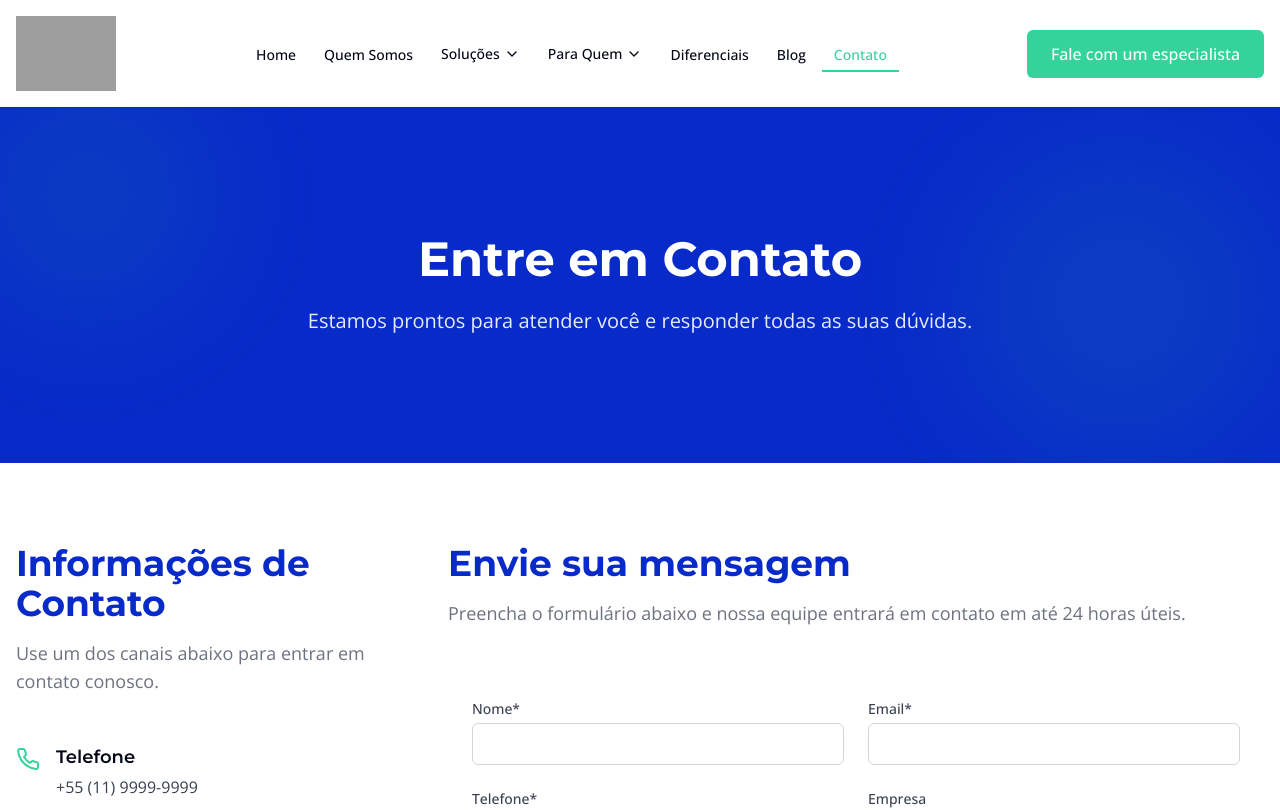
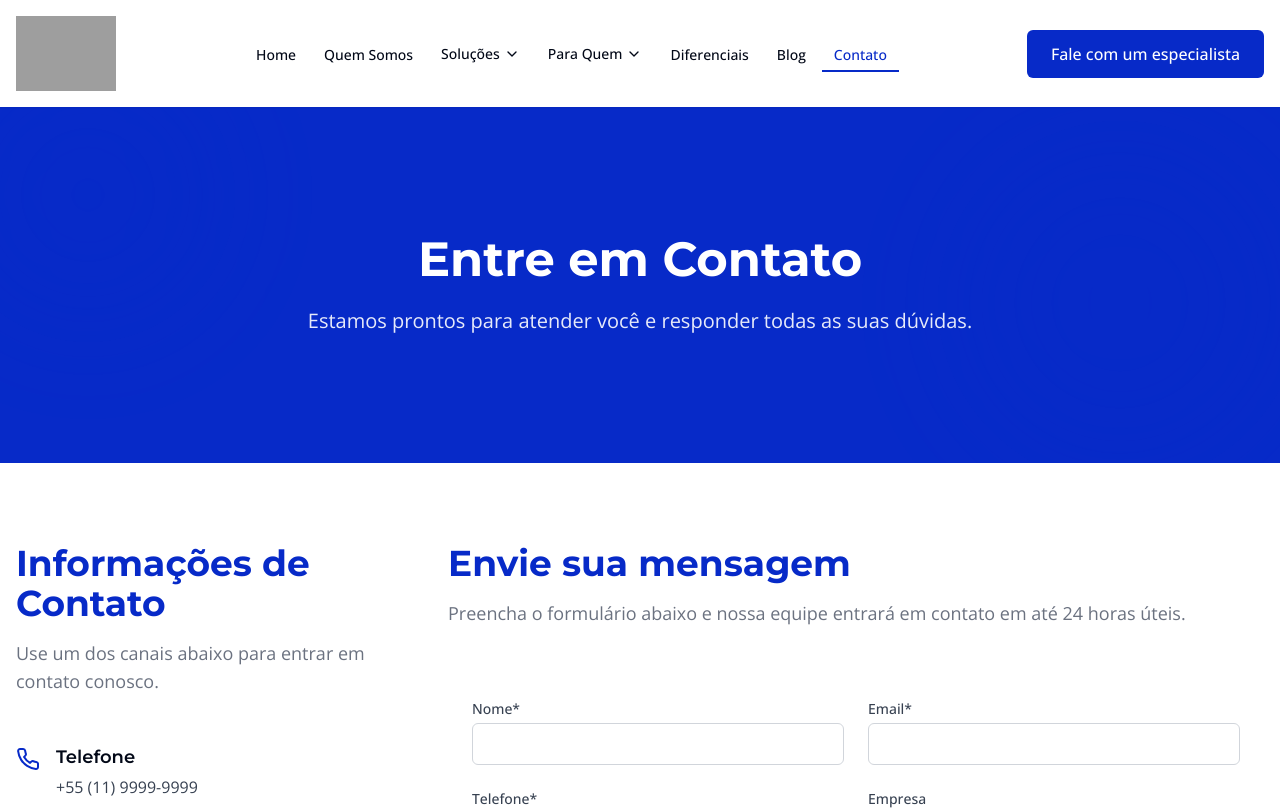
Before and after one commit to kkvictorm/loor-future-impact-hub, a React (Vite) app: page /contato in a window 1280 px wide. Shown: the top 810 px of the page. Built offline with nearby package versions, Linux system fonts and the light colour scheme; grey boxes are pictures that could not be loaded.

Commit message:
Replace green with primary dark blue
Replaced the green color with the primary dark blue (#072AC8) in the codebase.

```diff
--- a/src/index.css
+++ b/src/index.css
@@ -118,11 +118,11 @@
 
 @layer components {
   .navbar-item {
-    @apply relative px-3 py-2 text-sm font-medium hover:text-loor-green transition-colors;
+    @apply relative px-3 py-2 text-sm font-medium hover:text-loor-blue transition-colors;
   }
 
   .navbar-item::after {
-    @apply content-[""] absolute w-full scale-x-0 h-0.5 bg-loor-green left-0 bottom-0 origin-bottom-right transition-transform duration-300;
+    @apply content-[""] absolute w-full scale-x-0 h-0.5 bg-loor-blue left-0 bottom-0 origin-bottom-right transition-transform duration-300;
   }
 
   .navbar-item:hover::after {
@@ -130,7 +130,7 @@
   }
 
   .navbar-item.active {
-    @apply text-loor-green;
+    @apply text-loor-blue;
   }
 
   .navbar-item.active::after {
@@ -146,7 +146,7 @@
   }
 
   .cta-primary {
-    @apply bg-loor-green text-white font-medium px-6 py-3 rounded-md hover:bg-opacity-90 transition-all duration-300 inline-flex items-center gap-2;
+    @apply bg-loor-blue text-white font-medium px-6 py-3 rounded-md hover:bg-opacity-90 transition-all duration-300 inline-flex items-center gap-2;
   }
 
   .cta-secondary {
--- a/tailwind.config.ts
+++ b/tailwind.config.ts
@@ -60,7 +60,7 @@ export default {
 				loor: {
 					blue: '#072AC8',
 					'blue-secondary': '#1E96FC',
-					green: '#34D399',
+					green: '#072AC8',
 					purple: '#8B5CF6',
 					orange: '#F97316',
 					gray: '#F0F2F5',
```
